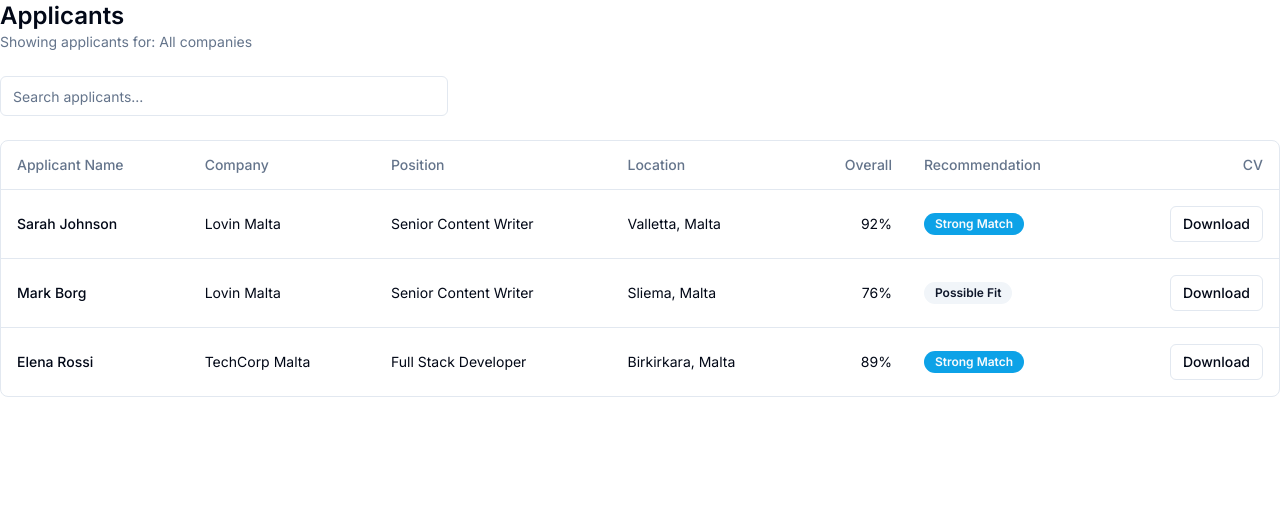
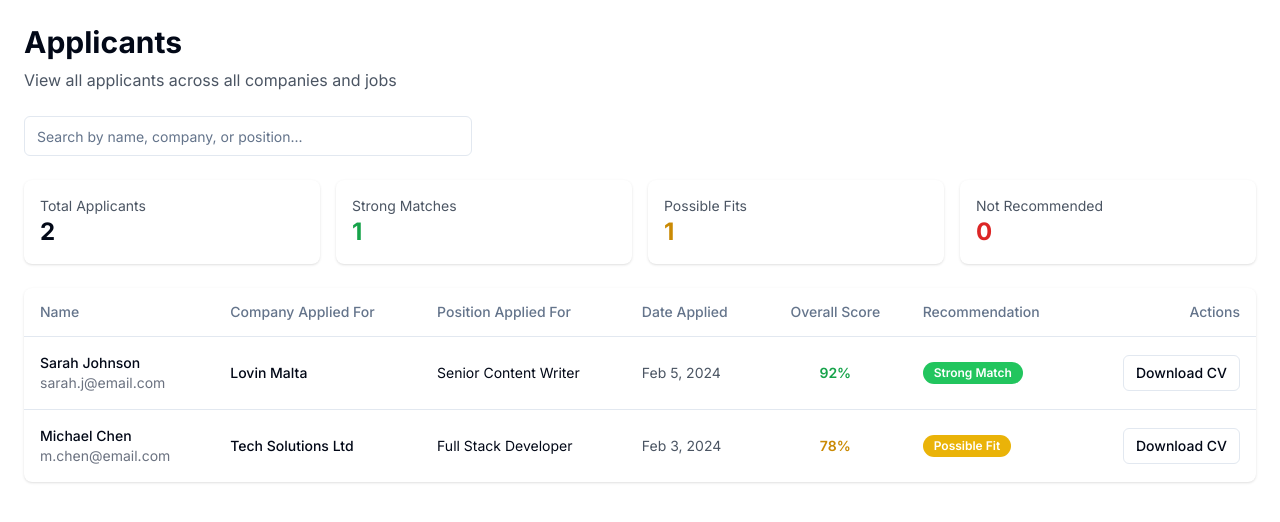
Before and after one commit to schaak722/keepmeposted-frontend, a Next.js app: page /applicants in a window 1280 px wide. Shown: the top 522 px of the page. Built offline with nearby package versions, Linux system fonts and the light colour scheme.

Commit message:
Add files via upload

```diff
--- a/app/applicants/page.tsx
+++ b/app/applicants/page.tsx
@@ -1,8 +1,7 @@
 "use client"
 
 import { useMemo, useState } from "react"
-import Link from "next/link"
-import { useSearchParams } from "next/navigation"
+import { useRouter, useSearchParams } from "next/navigation"
 import { Button } from "@/components/ui/button"
 import { Input } from "@/components/ui/input"
 import { Table, TableBody, TableCell, TableHead, TableHeader, TableRow } from "@/components/ui/table"
@@ -10,9 +9,10 @@ import { Badge } from "@/components/ui/badge"
 import { TableSkeleton } from "@/components/ui/skeleton"
 import type { Applicant, Recommendation } from "@/types"
 import { useToast } from "@/hooks/use-toast"
+import { format } from "date-fns"
 import { useAuth } from "@/contexts/auth-context"
 
-// Keep the existing pattern: mock data in-page
+// Mock data
 const MOCK_APPLICANTS: Applicant[] = [
   {
     id: "1",
@@ -34,193 +34,220 @@ const MOCK_APPLICANTS: Applicant[] = [
     technical_skills: ["SEO", "Content Strategy", "Adobe Creative Suite"],
     soft_skills: ["Communication", "Creativity"],
     languages: ["English", "Maltese"],
+    status: "NEW",
+    applied_date: "2024-02-05T10:00:00Z",
+    created_at: "2024-02-05T10:00:00Z",
+    updated_at: "2024-02-05T10:00:00Z"
   },
   {
     id: "2",
-    company_id: "1",
-    job_id: "1",
-    company_name: "Lovin Malta",
-    position_title: "Senior Content Writer",
-    first_name: "Mark",
-    last_name: "Borg",
-    email: "mark.b@email.com",
-    location: "Sliema, Malta",
-    cv_url: "/uploads/mark-borg-cv.pdf",
-    overall_match_score: 76,
-    preset_questions_score: 72,
-    final_recommendation: "Possible Fit" as Recommendation,
-    current_employer: "Independent",
-    current_position: "Freelance Writer",
-    years_experience: 5,
-    technical_skills: ["Copywriting", "Social Media"],
-    soft_skills: ["Adaptability", "Time Management"],
-    languages: ["English", "Maltese"],
-  },
-  {
-    id: "3",
     company_id: "2",
     job_id: "2",
-    company_name: "TechCorp Malta",
+    company_name: "Tech Solutions Ltd",
     position_title: "Full Stack Developer",
-    first_name: "Elena",
-    last_name: "Rossi",
-    email: "elena.r@email.com",
-    location: "Birkirkara, Malta",
-    cv_url: "/uploads/elena-rossi-cv.pdf",
-    overall_match_score: 89,
-    preset_questions_score: 81,
-    final_recommendation: "Strong Match" as Recommendation,
-    current_employer: "Software House",
-    current_position: "Developer",
-    years_experience: 6,
-    technical_skills: ["React", "Node.js", "PostgreSQL"],
+    first_name: "Michael",
+    last_name: "Chen",
+    email: "m.chen@email.com",
+    location: "Sliema, Malta",
+    cv_url: "/uploads/michael-chen-cv.pdf",
+    overall_match_score: 78,
+    preset_questions_score: 82,
+    final_recommendation: "Possible Fit" as Recommendation,
+    current_employer: "StartupX",
+    current_position: "Software Developer",
+    years_experience: 4,
+    technical_skills: ["React", "Node.js", "Python"],
     soft_skills: ["Problem Solving", "Teamwork"],
-    languages: ["English", "Italian"],
-  },
+    status: "SCREENING",
+    applied_date: "2024-02-03T10:00:00Z",
+    created_at: "2024-02-03T10:00:00Z",
+    updated_at: "2024-02-03T10:00:00Z"
+  }
 ]
 
-function recommendationBadgeVariant(rec: Recommendation) {
-  switch (rec) {
-    case "Strong Match":
-      return "default"
-    case "Possible Fit":
-      return "secondary"
-    case "Not Recommended":
-      return "destructive"
-    default:
-      return "outline"
-  }
-}
+export default function ApplicantsPage() {
+  const [applicants, setApplicants] = useState<Applicant[]>(MOCK_APPLICANTS)
+  const [isLoading, setIsLoading] = useState(false)
+  const [searchQuery, setSearchQuery] = useState("")
+  const { toast } = useToast()
 
-export default function ApplicantsPage() {
-  const { toast } = useToast()
-  const { activeCompanyId, activeCompany, user } = useAuth()
+  const { activeCompanyId, activeCompany } = useAuth()
   const searchParams = useSearchParams()
+  const router = useRouter()
 
-  // Local state (keeps your current repo approach flexible)
-  const [applicants] = useState<Applicant[]>(MOCK_APPLICANTS)
-  const [isLoading] = useState(false)
-  const [searchQuery, setSearchQuery] = useState("")
-
-  // Supports /applicants?companyId=<id> (e.g., from Companies “View Applicants”)
   const queryCompanyId = searchParams.get("companyId")
-  const effectiveCompanyId = queryCompanyId || activeCompanyId || null
+  const effectiveCompanyId = queryCompanyId || activeCompanyId
 
   const effectiveCompanyName = useMemo(() => {
     if (queryCompanyId) {
-      const fromApplicants = applicants.find((a) => a.company_id === queryCompanyId)?.company_name
+      const fromApplicants = applicants.find(a => a.company_id === queryCompanyId)?.company_name
       return fromApplicants || `Company ${queryCompanyId}`
     }
-    return (
-      // depending on your auth context shape (some places use name vs company_name)
-      // @ts-expect-error - handle either field safely
-      activeCompany?.name ||
-      // @ts-expect-error - handle either field safely
-      activeCompany?.company_name ||
-      (effectiveCompanyId ? `Company ${effectiveCompanyId}` : "All companies")
-    )
-  }, [activeCompany, applicants, effectiveCompanyId, queryCompanyId])
+    return activeCompany?.company_name || (effectiveCompanyId ? `Company ${effectiveCompanyId}` : "All companies")
+  }, [activeCompany?.company_name, applicants, effectiveCompanyId, queryCompanyId])
 
-  // ✅ FIX: filter the SOURCE array (applicants), never scopedApplicants inside itself
-  const scopedApplicants = useMemo<Applicant[]>(() => {
+  const scopedApplicants = useMemo(() => {
     if (!effectiveCompanyId) return applicants
-    return applicants.filter((a) => a.company_id === effectiveCompanyId)
+    return applicants.filter(a => a.company_id === effectiveCompanyId)
   }, [applicants, effectiveCompanyId])
 
-  const filteredApplicants = useMemo<Applicant[]>(() => {
-    const q = searchQuery.trim().toLowerCase()
-    if (!q) return scopedApplicants
-    return scopedApplicants.filter((a) => {
-      const fullName = `${a.first_name} ${a.last_name}`.toLowerCase()
-      return (
-        fullName.includes(q) ||
-        (a.company_name || "").toLowerCase().includes(q) ||
-        (a.position_title || "").toLowerCase().includes(q) ||
-        (a.location || "").toLowerCase().includes(q)
-      )
-    })
-  }, [scopedApplicants, searchQuery])
+  const filteredApplicants = scopedApplicants.filter(applicant =>
+    applicant.first_name.toLowerCase().includes(searchQuery.toLowerCase()) ||
+    applicant.last_name.toLowerCase().includes(searchQuery.toLowerCase()) ||
+    applicant.company_name?.toLowerCase().includes(searchQuery.toLowerCase()) ||
+    applicant.position_title?.toLowerCase().includes(searchQuery.toLowerCase())
+  )
 
   const handleDownloadCV = async (applicant: Applicant) => {
-    // Mock-only: keep behaviour, but don’t break build
-    toast({
-      title: "Downloading CV",
-      description: `Downloading CV for ${applicant.first_name} ${applicant.last_name}`,
-    })
+    try {
+      // In production, this would call: GET /companies/:companyId/applicants/:applicantId/cv/download
+      toast({
+        title: "Downloading CV",
+        description: `Downloading CV for ${applicant.first_name} ${applicant.last_name}`,
+        variant: "success"
+      })
+
+      // Simulate download
+      // In production: window.open(cv_download_url)
+      console.log("Downloading CV from:", applicant.cv_url)
+    } catch (error) {
+      toast({
+        title: "Download failed",
+        description: "Failed to download CV. Please try again.",
+        variant: "error"
+      })
+    }
   }
 
-  const scopeLabel =
-    (queryCompanyId ? `${effectiveCompanyName} (filter)` : effectiveCompanyName) ||
-    (user?.role === "CLIENT" ? "Your company" : "No company selected")
+  const getRecommendationBadge = (recommendation: Recommendation) => {
+    const variants: Record<Recommendation, "success" | "warning" | "error"> = {
+      "Strong Match": "success",
+      "Possible Fit": "warning",
+      "Not Recommended": "error"
+    }
+    return <Badge variant={variants[recommendation]}>{recommendation}</Badge>
+  }
+
+  const getScoreColor = (score: number) => {
+    if (score >= 85) return "text-green-600 font-semibold"
+    if (score >= 70) return "text-yellow-600 font-semibold"
+    return "text-red-600 font-semibold"
+  }
 
   return (
-    <div className="space-y-6">
-      <div className="flex items-start justify-between gap-4">
-        <div>
-          <h1 className="text-2xl font-semibold">Applicants</h1>
-          <p className="text-sm text-muted-foreground">Showing applicants for: {scopeLabel}</p>
+    <div className="p-6 max-w-7xl mx-auto">
+      {/* Page Header */}
+      <div className="mb-6">
+        <h1 className="text-3xl font-bold mb-2">Applicants</h1>
+        <div className="flex flex-wrap items-center gap-3">
+          <p className="text-gray-600">
+            {effectiveCompanyId ? (
+              <>Showing applicants for: <span className="font-medium">{effectiveCompanyName}</span></>
+            ) : (
+              <>View all applicants across all companies and jobs</>
+            )}
+          </p>
+          {queryCompanyId && (
+            <Button
+              variant="outline"
+              size="sm"
+              onClick={() => router.push("/applicants")}
+            >
+              Clear filter
+            </Button>
+          )}
         </div>
-
-        {queryCompanyId ? (
-          <Button variant="outline" asChild>
-            <Link href="/applicants">Clear filter</Link>
-          </Button>
-        ) : null}
       </div>
 
-      <div className="flex items-center gap-3">
+      {/* Controls */}
+      <div className="flex justify-between items-center mb-6 gap-4">
         <Input
-          placeholder="Search applicants..."
+          placeholder="Search by name, company, or position..."
           value={searchQuery}
           onChange={(e) => setSearchQuery(e.target.value)}
           className="max-w-md"
         />
       </div>
 
-      <div className="rounded-lg border bg-card">
-        {isLoading ? (
-          <div className="p-4">
-            <TableSkeleton rows={8} columns={6} />
+      {/* Stats */}
+      <div className="grid grid-cols-4 gap-4 mb-6">
+        <div className="bg-white rounded-lg shadow p-4">
+          <div className="text-sm text-gray-600">Total Applicants</div>
+          <div className="text-2xl font-bold">{applicants.length}</div>
+        </div>
+        <div className="bg-white rounded-lg shadow p-4">
+          <div className="text-sm text-gray-600">Strong Matches</div>
+          <div className="text-2xl font-bold text-green-600">
+            {applicants.filter(a => a.final_recommendation === "Strong Match").length}
           </div>
-        ) : (
+        </div>
+        <div className="bg-white rounded-lg shadow p-4">
+          <div className="text-sm text-gray-600">Possible Fits</div>
+          <div className="text-2xl font-bold text-yellow-600">
+            {applicants.filter(a => a.final_recommendation === "Possible Fit").length}
+          </div>
+        </div>
+        <div className="bg-white rounded-lg shadow p-4">
+          <div className="text-sm text-gray-600">Not Recommended</div>
+          <div className="text-2xl font-bold text-red-600">
+            {applicants.filter(a => a.final_recommendation === "Not Recommended").length}
+          </div>
+        </div>
+      </div>
+
+      {/* Table */}
+      {isLoading ? (
+        <TableSkeleton rows={5} />
+      ) : (
+        <div className="bg-white rounded-lg shadow overflow-hidden">
           <Table>
             <TableHeader>
               <TableRow>
-                <TableHead>Applicant Name</TableHead>
-                <TableHead>Company</TableHead>
-                <TableHead>Position</TableHead>
-                <TableHead>Location</TableHead>
-                <TableHead className="text-right">Overall</TableHead>
+                <TableHead>Name</TableHead>
+                <TableHead>Company Applied For</TableHead>
+                <TableHead>Position Applied For</TableHead>
+                <TableHead>Date Applied</TableHead>
+                <TableHead className="text-center">Overall Score</TableHead>
                 <TableHead>Recommendation</TableHead>
-                <TableHead className="text-right">CV</TableHead>
+                <TableHead className="text-right">Actions</TableHead>
               </TableRow>
             </TableHeader>
-
             <TableBody>
               {filteredApplicants.length === 0 ? (
                 <TableRow>
-                  <TableCell colSpan={7} className="py-10 text-center text-sm text-muted-foreground">
-                    No applicants found.
+                  <TableCell colSpan={7} className="text-center py-8 text-gray-500">
+                    {searchQuery ? "No applicants found matching your search" : "No applicants yet"}
                   </TableCell>
                 </TableRow>
               ) : (
-                filteredApplicants.map((a) => (
-                  <TableRow key={a.id}>
-                    <TableCell className="font-medium">
-                      {a.first_name} {a.last_name}
+                filteredApplicants.map(applicant => (
+                  <TableRow key={applicant.id}>
+                    <TableCell>
+                      <div>
+                        <div className="font-medium">
+                          {applicant.first_name} {applicant.last_name}
+                        </div>
+                        <div className="text-sm text-gray-500">{applicant.email}</div>
+                      </div>
                     </TableCell>
-                    <TableCell>{a.company_name}</TableCell>
-                    <TableCell>{a.position_title}</TableCell>
-                    <TableCell>{a.location}</TableCell>
-                    <TableCell className="text-right">{a.overall_match_score}%</TableCell>
-                    <TableCell>
-                      <Badge variant={recommendationBadgeVariant(a.final_recommendation)}>
-                        {a.final_recommendation}
-                      </Badge>
+                    <TableCell className="font-medium">{applicant.company_name}</TableCell>
+                    <TableCell>{applicant.position_title}</TableCell>
+                    <TableCell className="text-gray-600">
+                      {format(new Date(applicant.applied_date), "MMM d, yyyy")}
                     </TableCell>
+                    <TableCell className="text-center">
+                      <span className={getScoreColor(applicant.overall_match_score)}>
+                        {applicant.overall_match_score}%
+                      </span>
+                    </TableCell>
+                    <TableCell>{getRecommendationBadge(applicant.final_recommendation)}</TableCell>
                     <TableCell className="text-right">
-                      <Button variant="outline" size="sm" onClick={() => handleDownloadCV(a)}>
-                        Download
+                      <Button
+                        variant="outline"
+                        size="sm"
+                        onClick={() => handleDownloadCV(applicant)}
+                      >
+                        Download CV
                       </Button>
                     </TableCell>
                   </TableRow>
@@ -228,8 +255,8 @@ export default function ApplicantsPage() {
               )}
             </TableBody>
           </Table>
-        )}
-      </div>
+        </div>
+      )}
     </div>
   )
 }
```
